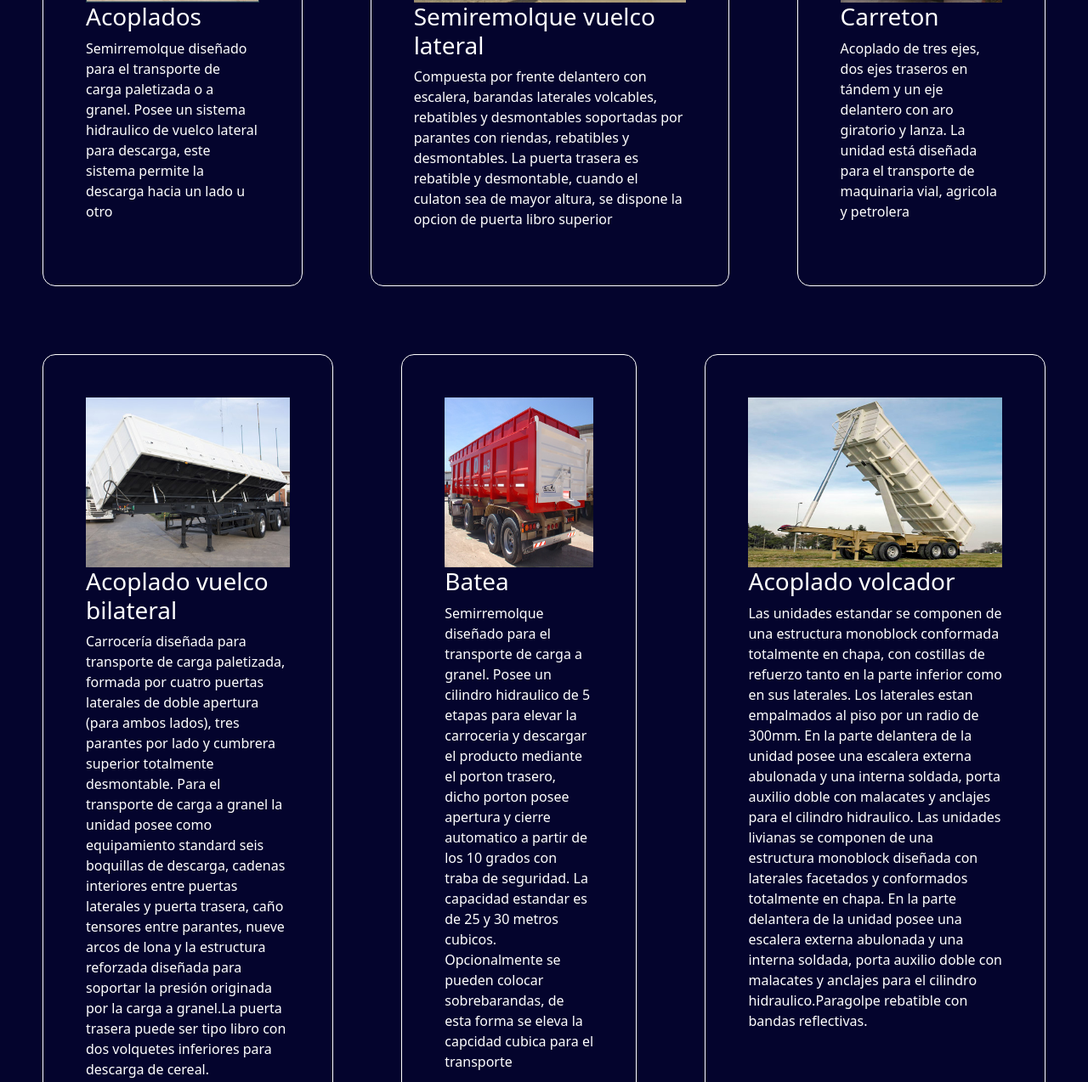
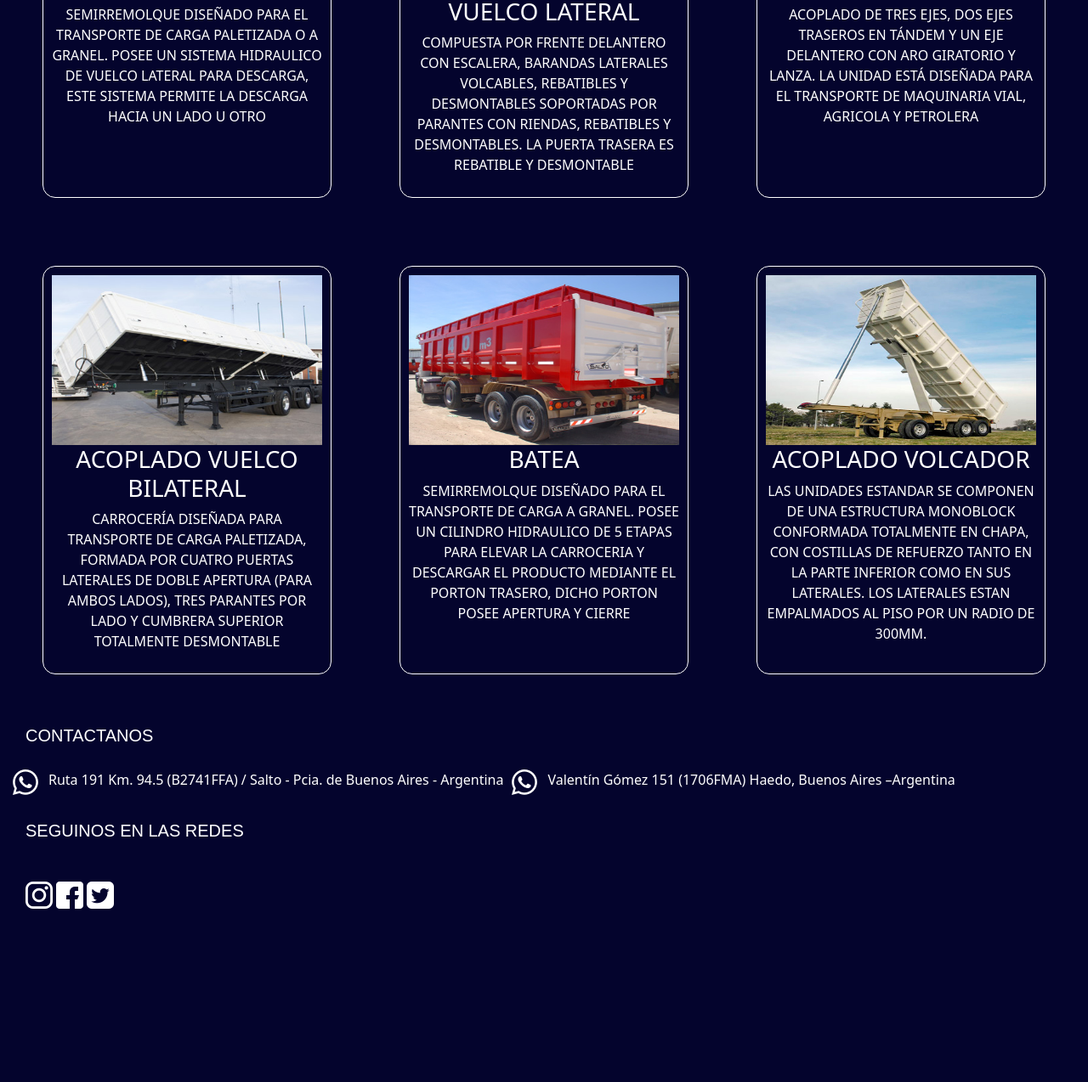
Before and after one commit to Mailencantarutti/acopladosalto, a plain HTML site: page pages/productos.html in a window 1280 px wide. Shown: the part 426-1700 px from the top of the page at 85% size. After the commit the page ends 1526 px from the top, so only its background shows below. Drawn offline with nearby package versions, Linux system fonts and the light colour scheme.

Commit message:
agregue mas estilos al proyecto

```diff
--- a/pages/productos.html
+++ b/pages/productos.html
@@ -35,7 +35,7 @@
                 <article>
                     <img src="../assets/img/acopladovuelcolateral.jpg" alt="imagen de un acoplado con vuelco lateral">
                     <h3>Semiremolque vuelco lateral</h3>
-                    <P>Compuesta por frente delantero con escalera, barandas laterales volcables, rebatibles y desmontables soportadas por parantes con riendas, rebatibles y desmontables. La puerta trasera es rebatible y desmontable, cuando el culaton sea de mayor altura, se dispone la opcion de puerta libro superior</P>
+                    <P>Compuesta por frente delantero con escalera, barandas laterales volcables, rebatibles y desmontables soportadas por parantes con riendas, rebatibles y desmontables. La puerta trasera es rebatible y desmontable</P>
                 </article>
 
                 <article>
@@ -49,20 +49,19 @@
                 <article>
                     <img src="../assets/img/acopladovuelcobilateral.jpg" alt="imagen de un acoplado">
                     <h3>Acoplado vuelco bilateral</h3>
-                    <p>Carrocería diseñada para transporte de carga paletizada, formada por cuatro puertas laterales de doble apertura (para ambos lados), tres parantes por lado y cumbrera superior totalmente desmontable.
-                    Para el transporte de carga a granel la unidad posee como equipamiento standard seis boquillas de descarga, cadenas interiores entre puertas laterales y puerta trasera, caño tensores entre parantes, nueve arcos de lona y la estructura reforzada diseñada para soportar la presión originada por la carga a granel.La puerta trasera puede ser tipo libro con dos volquetes inferiores para descarga de cereal.</p>
+                    <p>Carrocería diseñada para transporte de carga paletizada, formada por cuatro puertas laterales de doble apertura (para ambos lados), tres parantes por lado y cumbrera superior totalmente desmontable</p>
                 </article>
 
                 <article>
                     <img src="../assets/img/batea.jpg" alt="imagen de una batea">
                     <h3>Batea</h3>
-                    <P>Semirremolque diseñado para el transporte de carga a granel. Posee un cilindro hidraulico de 5 etapas para elevar la carroceria y descargar el producto mediante el porton trasero, dicho porton posee apertura y cierre automatico a partir de los 10 grados con traba de seguridad. La capacidad estandar es de 25 y 30 metros cubicos. Opcionalmente se pueden colocar sobrebarandas, de esta forma se eleva la capcidad cubica para el transporte</P>
+                    <P>Semirremolque diseñado para el transporte de carga a granel. Posee un cilindro hidraulico de 5 etapas para elevar la carroceria y descargar el producto mediante el porton trasero, dicho porton posee apertura y cierre</P>
                 </article>
 
                 <article>
                     <img src="../assets/img/acopladovolcador.JPG" alt="imagen de un acoplado volcador">
                     <h3>Acoplado volcador</h3>
-                    <P>Las unidades estandar se componen de una estructura monoblock conformada totalmente en chapa, con costillas de refuerzo tanto en la parte inferior como en sus laterales. Los laterales estan empalmados al piso por un radio de 300mm. En la parte delantera de la unidad posee una escalera externa abulonada y una interna soldada, porta auxilio doble con malacates y anclajes para el cilindro hidraulico. Las unidades livianas se componen de una estructura monoblock diseñada con laterales facetados y conformados totalmente en chapa. En la parte delantera de la unidad posee una escalera externa abulonada y una interna soldada, porta auxilio doble con malacates y anclajes para el cilindro hidraulico.Paragolpe rebatible con bandas reflectivas.</P>
+                    <P>Las unidades estandar se componen de una estructura monoblock conformada totalmente en chapa, con costillas de refuerzo tanto en la parte inferior como en sus laterales. Los laterales estan empalmados al piso por un radio de 300mm.</P>
                 </article>
         </div>
     </main>
--- a/styles/style.css
+++ b/styles/style.css
@@ -59,8 +59,11 @@ header{
 .contenedor article{
     border: white 1px solid;
     border-radius: 15px;
-    padding: 50px;
+    padding: 10px;
     margin: 40px;
+    text-align: center;
+    width: 100%;
+    text-transform: uppercase;
 }
 
 
@@ -96,7 +99,7 @@ article img {
 
 
 .caja {
-    justify-content: space-evenly;
+    padding: 0 5px;
 }
 
 .boton {
@@ -122,13 +125,6 @@ body{
     color: white;
 }
 
-.footer {
-    display: flex;
-    flex-direction: row;
-    justify-content: space-around;
-    padding: 10px;
-
-}
 
 .iconos {
     padding: 20px;
```
Also changed, not shown: index.html (+2 -2 lines).
